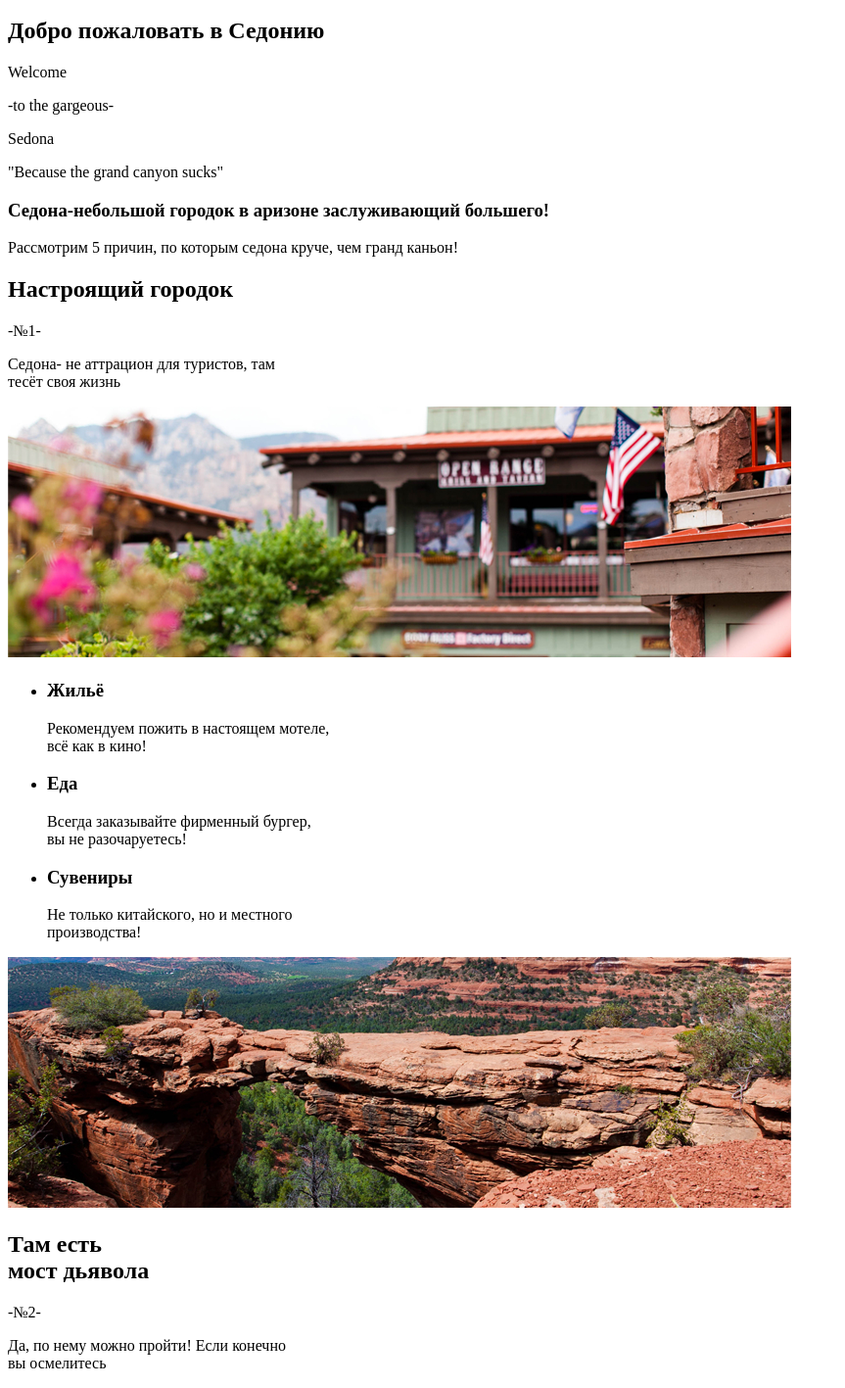
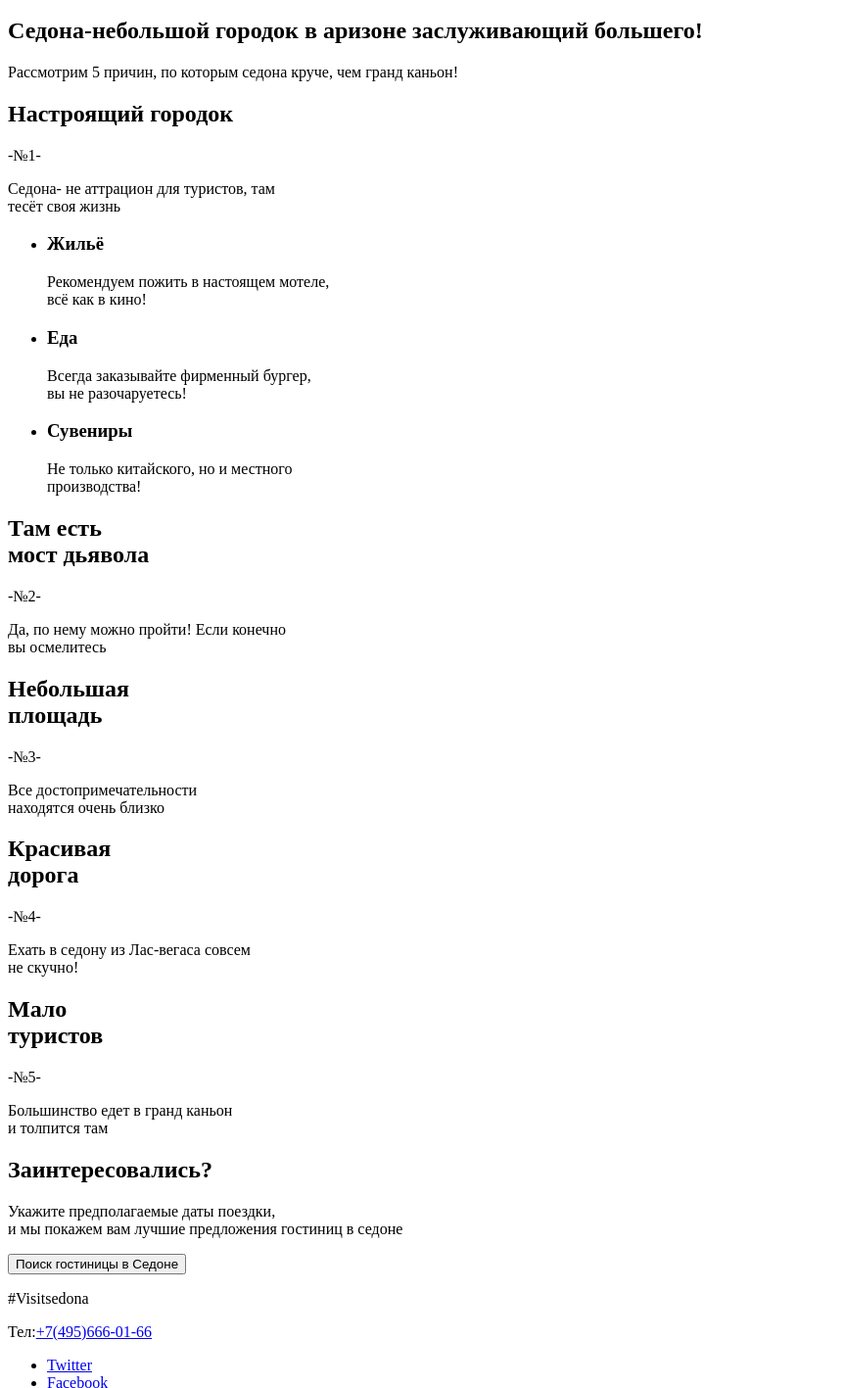
Before and after one commit to Hollowmen39/1489585-sedona-29, a plain HTML site: page index.html in a window 1280 px wide. Shown: the part 172-1589 px from the top of the page at 98% size, without its empty margins (0-863 px from the left). Drawn offline with Linux system fonts and the light colour scheme.

Commit message:
Отредактировал верстку 1 и 2 страницы

```diff
--- a/index.html
+++ b/index.html
@@ -18,27 +18,17 @@
     </header>
 
   <main>
-    <section>
-      <h1>Добро пожаловать в Седонию</h1>
-      <p>Welcome</p>
-      <p>-to the gargeous-</p>
-      <p>Sedona</p>
-      <p>"Because the grand canyon sucks"</p>
-    </section>
 
     <section>
-      <h3>Седона-небольшой городок в аризоне заслуживающий большего!</h3>
+      <h1>Седона-небольшой городок в аризоне заслуживающий большего!</h1>
       <p>Рассмотрим 5 причин, по которым седона круче, чем гранд каньон!</p>
     </section>
 
     <section>
       <h2>Настроящий городок</h2>
-      <p>-№1-</p>
+      <span>-№1-</span>
       <p>Седона- не аттрацион для туристов, там<br>
       тесёт своя жизнь</p>
-      <a href="#">
-        <img src="img/home.jpg" width="800" height="256" alt="Дом">
-      </a>
     </section>
 
     <section>
@@ -59,34 +49,36 @@
     </section>
 
     <section>
-    <a>
-      <img src="img/bridge.jpg" width="800" height="256" alt="Дом">
-    </a>
-    <h2>Там есть<br> мост дьявола</h2>
-      <p>-№2-</p>
-      Да, по нему можно пройти! Если конечно<br>
+      <h2>Там есть<br> мост дьявола</h2>
+      <span>-№2-</span>
+      <p>
+        Да, по нему можно пройти! Если конечно<br>
       вы осмелитесь
+    </p>
     </section>
 
     <section>
-      <ul>
-        <li>
-          <h2>Небольшая<br>площадь</h2>
-          <p>-№3-</p>
-          <p>Все достопримечательности<br>находятся очень близко</p>
-        </li>
-        <li>
+      <h2>Небольшая<br>площадь</h2>
+          <span>-№3-</span>
+          <p>
+            Все достопримечательности<br>находятся очень близко
+          </p>
+        </section>
+
+      <section>
           <h2>Красивая<br>дорога</h2>
-          <p>-№4-</p>
-          <p>Ехать в седону из Лас-вегаса совсем<br>не скучно!</p>
-        </li>
-        <li>
+          <span>-№4-</span>
+          <p>
+            Ехать в седону из Лас-вегаса совсем<br>не скучно!
+          </p>
+        </section>
+
+      <section>
           <h2>Мало<br>туристов</h2>
-          <p>-№5-</p>
+          <span>-№5-</span>
           <p>Большинство едет в гранд каньон<br>и толпится там</p>
-        </li>
-      </ul>
       </section>
+
       <section>
         <h2>Заинтересовались?</h2>
         <p>Укажите предполагаемые даты поездки,<br>и мы покажем вам лучшие предложения гостиниц в седоне</p>
@@ -103,12 +95,11 @@
       Тел:<a href="tel:+7(495)666-01-66">+7(495)666-01-66</a>
     </section>
 
-    <section>
       <ul>
         <li><a href="#">Twitter</a></li>
         <li><a href="#">Facebook</a></li>
         <li><a href="#">Youtube</a></li>
-    </section>
+      </ul>
 
     <p>
       Website by
```
Also changed, not shown: hotels.html (+23 -12 lines), img/Layer89.png (renamed from img/Layer 89 copy.png).
